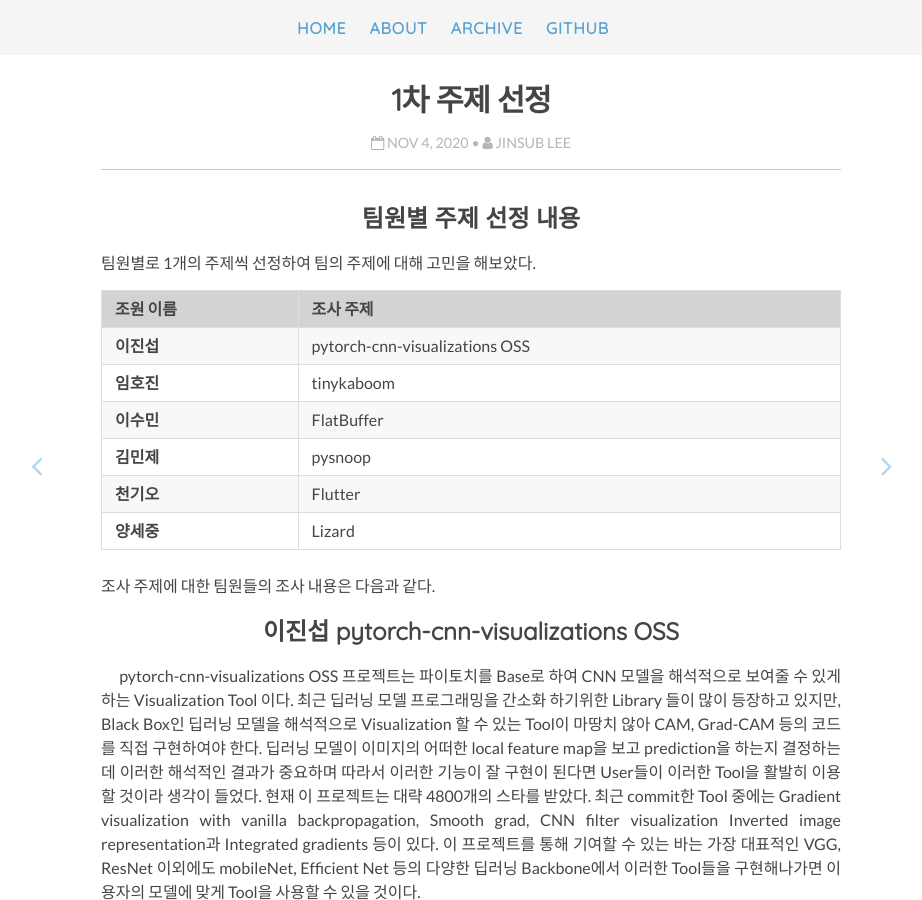
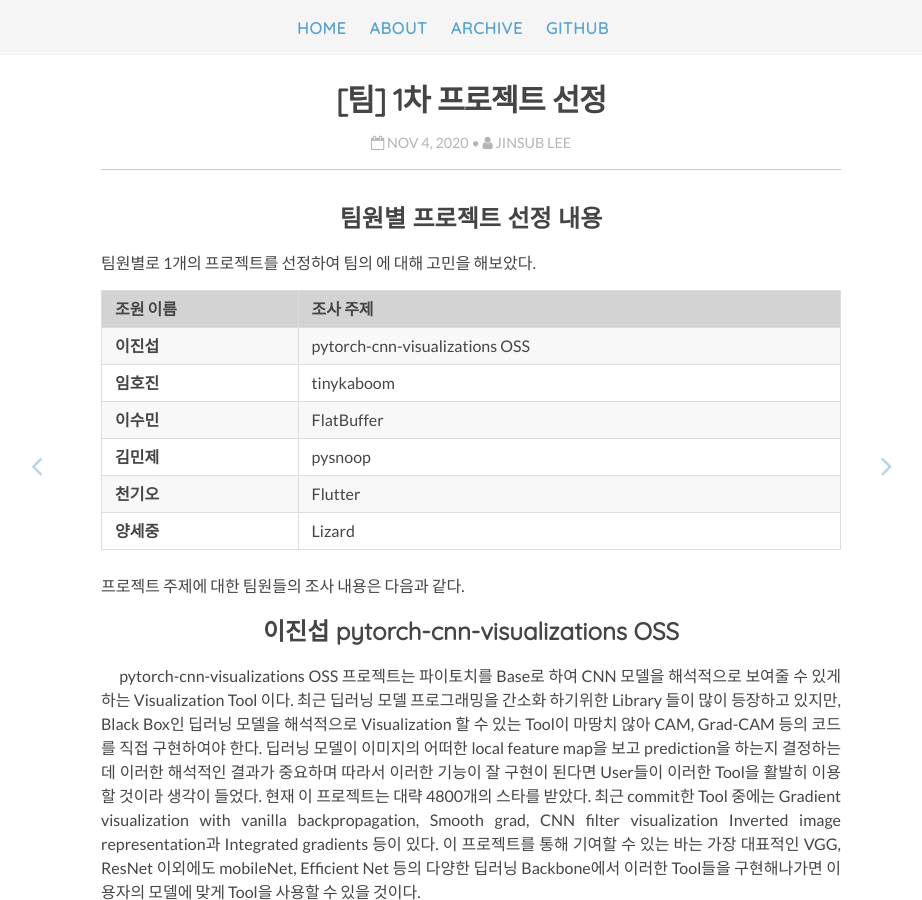
Before and after one commit to JINSUBY/jinsuby1.github.io, a Jekyll site: the page built from _posts/2020-11-04-[팀] 1차 주제 선정.md, in a window 1280 px wide and 900 px high. Shown: the whole window, without its empty margins (169-1091 px from the left). Built offline with Jekyll 4.4.1, drawn with Linux system fonts in a browser that asks for light colours; nearby versions of some CDN libraries.

Commit message:
Update and rename 2020-11-04-1차 주제 선정.md to 2020-11-04-[팀] 1차 주제 선정.md

```diff
--- a/_posts/2020-11-04-1차 주제 선정.md
+++ b/_posts/2020-11-04-[팀] 1차 주제 선정.md
@@ -1,13 +1,13 @@
 ---
 layout: post
-title: "1차 주제 선정"
-description: "1차 주제 선정"
+title: "[팀] 1차 프로젝트 선정"
+description: "1차 프로젝트 선정"
 author: JinSub Lee
 tags: books
-category: 주제 선정
+category: 프로젝트 선정
 ---
-## 팀원별 주제 선정 내용
-팀원별로 1개의 주제씩 선정하여 팀의 주제에 대해 고민을 해보았다.
+## 팀원별 프로젝트 선정 내용
+팀원별로 1개의 프로젝트를 선정하여 팀의 에 대해 고민을 해보았다.
 <table style="width:100%" align="center">
 <tr style="background-color:lightgrey;">
 	<th>조원 이름</th>
@@ -42,7 +42,7 @@
 
 </table>
 
-조사 주제에 대한 팀원들의 조사 내용은 다음과 같다.
+프로젝트 주제에 대한 팀원들의 조사 내용은 다음과 같다.
 
 ## 이진섭	pytorch-cnn-visualizations OSS
 
```
